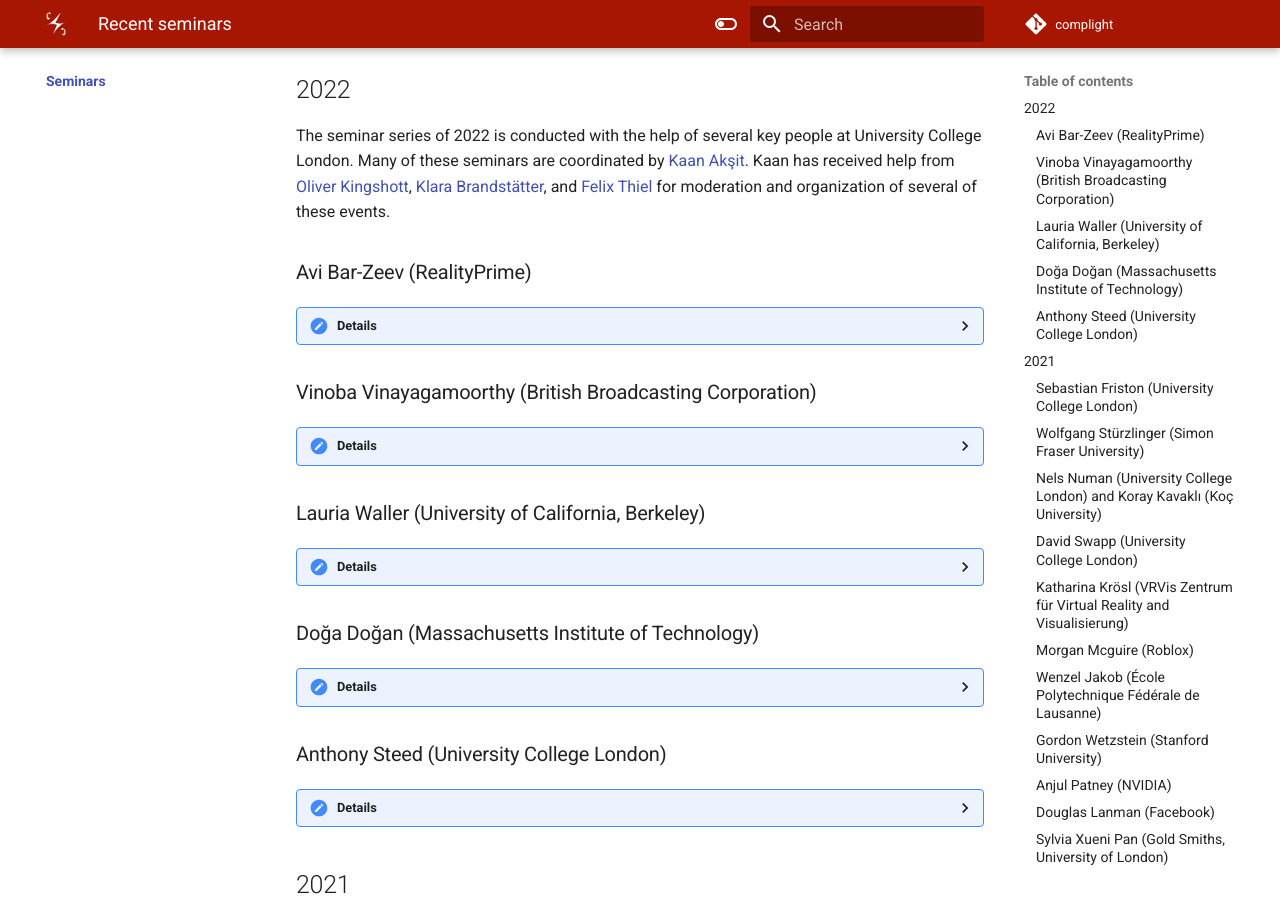
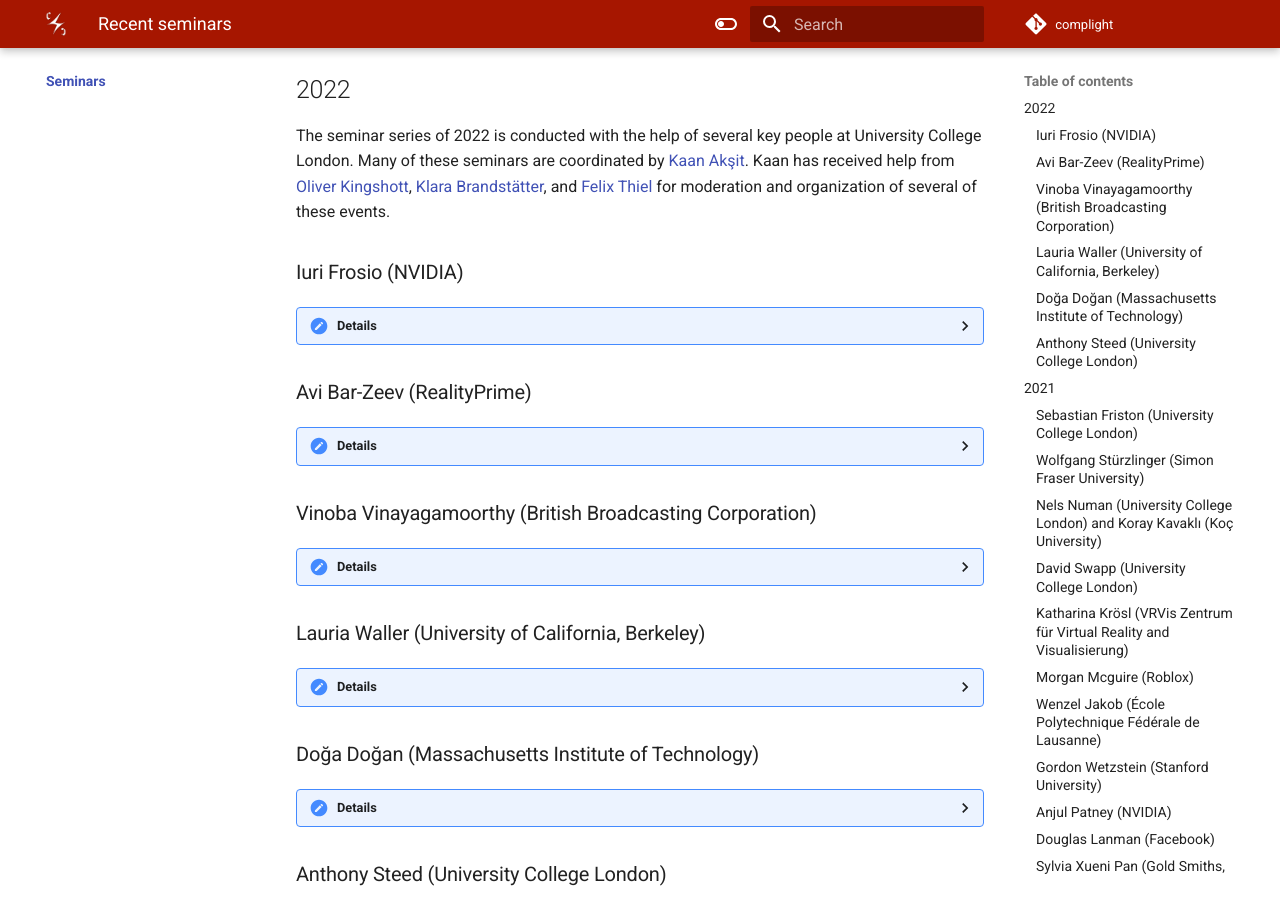
Before and after one commit to complight/complight.github.io, an MkDocs documentation site: the page built from docs/seminars/index.md, in a window 1280 px wide and 900 px high, scrolled down 469 px. Built offline with MkDocs 1.6.1 and Material for MkDocs 9.7.7, drawn with Linux system fonts in a browser that asks for light colours.

Commit message:
Updating the seminars page.

```diff
--- a/docs/seminars/index.md
+++ b/docs/seminars/index.md
@@ -10,6 +10,18 @@ Overall, seminars are a blend of internal and external presenters.
 The seminar series of 2022 is conducted with the help of several key people at University College London.
 Many of these seminars are coordinated by [Kaan Akşit](https://kaanaksit.com).
 Kaan has received help from [Oliver Kingshott](http://oliver.kingshott.com/), [Klara Brandstätter](https://www.linkedin.com/in/klara-brandst%C3%A4tter-79b72820b?lipi=urn%3Ali%3Apage%3Ad_flagship3_profile_view_base_contact_details%3BxbCdu1E4RmWqTPAsdCipMw%3D%3D), and [Felix Thiel](https://www.linkedin.com/in/felix-thiel-97a22215a?lipi=urn%3Ali%3Apage%3Ad_flagship3_profile_view_base_contact_details%3BGgHpsDNOTWeGPFWcUC5M6A%3D%3D) for moderation and organization of several of these events.
+
+### Iuri Frosio (NVIDIA)
+??? Details
+    **Date:**
+    17th March 2022
+
+    **Presenter:** Iuri Frosio
+
+    **Title:** Research & videogames @ NVIDIA – the cases of saliency estimation and cheating prevention
+
+    **Watch:** [Recording (Password protected)](https://liveuclac-my.sharepoint.com/:v:/g/personal/ucackak_ucl_ac_uk/EfguBwfjiXFOj03v92MAKoQBExSvzy5dlKrxoGfqcr53Zg?e=hXQJwa)
+
 
 ### Avi Bar-Zeev (RealityPrime)
 ??? Details
```
